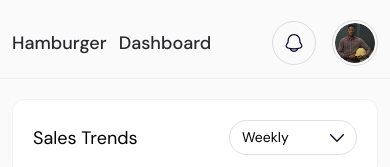
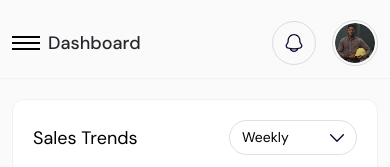
Before and after one commit to Josh-Savvy/geegpay, a Next.js app: page / in a window 390 px wide. Shown: the top 167 px of the page. Built offline with nearby package versions, Linux system fonts and the light colour scheme.

Commit message:
ui changes

```diff
--- a/app/globals.css
+++ b/app/globals.css
@@ -12,3 +12,15 @@ body {
 	background: #fafafa;
 	overflow-x: hidden;
 }
+
+.font_inter {
+	font-family: "Inter" !important;
+}
+.hide_scroll_bar::-webkit-scrollbar {
+	display: none !important;
+}
+
+.hide_scroll_bar {
+	-ms-overflow-style: none !important;
+	scrollbar-width: none !important;
+}
--- a/components/ui/atoms/cards/AnalyticsCard.tsx
+++ b/components/ui/atoms/cards/AnalyticsCard.tsx
@@ -26,7 +26,7 @@ const AnalyticsCards = ({ icon, name, percentage, value, is_money }: AnalyticsCa
 			<p className="sm:text-xl text-lg dark:text-white">
 				{is_money ? "$" + value.toLocaleString() : value.toLocaleString()}
 			</p>
-			{/* Todo: implemented dynamic percentage system */}
+			{/* Todo: implement dynamic percentage system */}
 			<span className="flex items-center text-sm gap-1.5 w-full">
 				<span
 					className={`flex items-center gap-2 p-1 px-3 rounded-full duration-300 ${
@@ -39,10 +39,7 @@ const AnalyticsCards = ({ icon, name, percentage, value, is_money }: AnalyticsCa
 					/>
 					{percentage}
 				</span>
-				<p className="flex-grow dark:text-white whitespace-nowrap" style={{ fontFamily: "Inter" }}>
-					{" "}
-					vs. previous month
-				</p>
+				<p className="flex-grow dark:text-white whitespace-nowrap font_inter"> vs. previous month</p>
 			</span>
 			{/* &&  */}
 		</div>
--- a/components/ui/layout/DashboardLayout.tsx
+++ b/components/ui/layout/DashboardLayout.tsx
@@ -8,7 +8,7 @@ type DashboardLayoutProps = {
 };
 
 const DashboardLayout = ({ children, className }: DashboardLayoutProps) => {
-	const defaultClasses = "flex";
+	const defaultClasses = "flex hide_scroll_bar";
 	return (
 		<main className={classNames(defaultClasses, className)}>
 			<Sidebar />
--- a/components/ui/layout/navbar/Hamburger.tsx
+++ b/components/ui/layout/navbar/Hamburger.tsx
@@ -1,18 +1,25 @@
 "use client";
 
 import { useSidebarContext } from "@/context/sidebar.context";
+import classNames from "classnames";
 import React from "react";
 
 const Hamburger = () => {
-	const { isOpen, toggle } = useSidebarContext();
+	const { toggle } = useSidebarContext();
 
 	return (
 		<div
 			onClick={() => {
 				toggle();
 			}}
-			className="xs:hidden cursor-pointer">
-			Hamburger
+			className="xs:hidden cursor-pointer flex flex-col gap-1">
+			{Array.from({ length: 3 }).map((_, id) => (
+				<div
+					className={classNames("relative h-[2px] px-3.5 bg-black dark:bg-[#b2abab] w-full duration-300")}
+					// style={{ left: -(id * 5) + 10 }}
+					key={id}
+				/>
+			))}
 		</div>
 	);
 };
--- a/components/ui/layout/navbar/index.tsx
+++ b/components/ui/layout/navbar/index.tsx
@@ -9,7 +9,7 @@ import NotificationBell from "../../common";
 const Navbar = () => {
 	return (
 		<nav className="duration-300 flex justify-between items-center p-3 pt-5 border-b border-opacity-50 border-[#E5EAEF] dark:border-[#555] sticky top-0 dark:bg-gray-800 bg-[#fafafa] z-30">
-			<div className="text-[#26282C] text-lg font-medium dark:text-white flex items-center gap-3">
+			<div className="text-[#26282C] text-lg font-medium dark:text-white flex items-center gap-2">
 				<Hamburger />
 				<p className="cursor-pointer">Dashboard</p>
 			</div>
```
